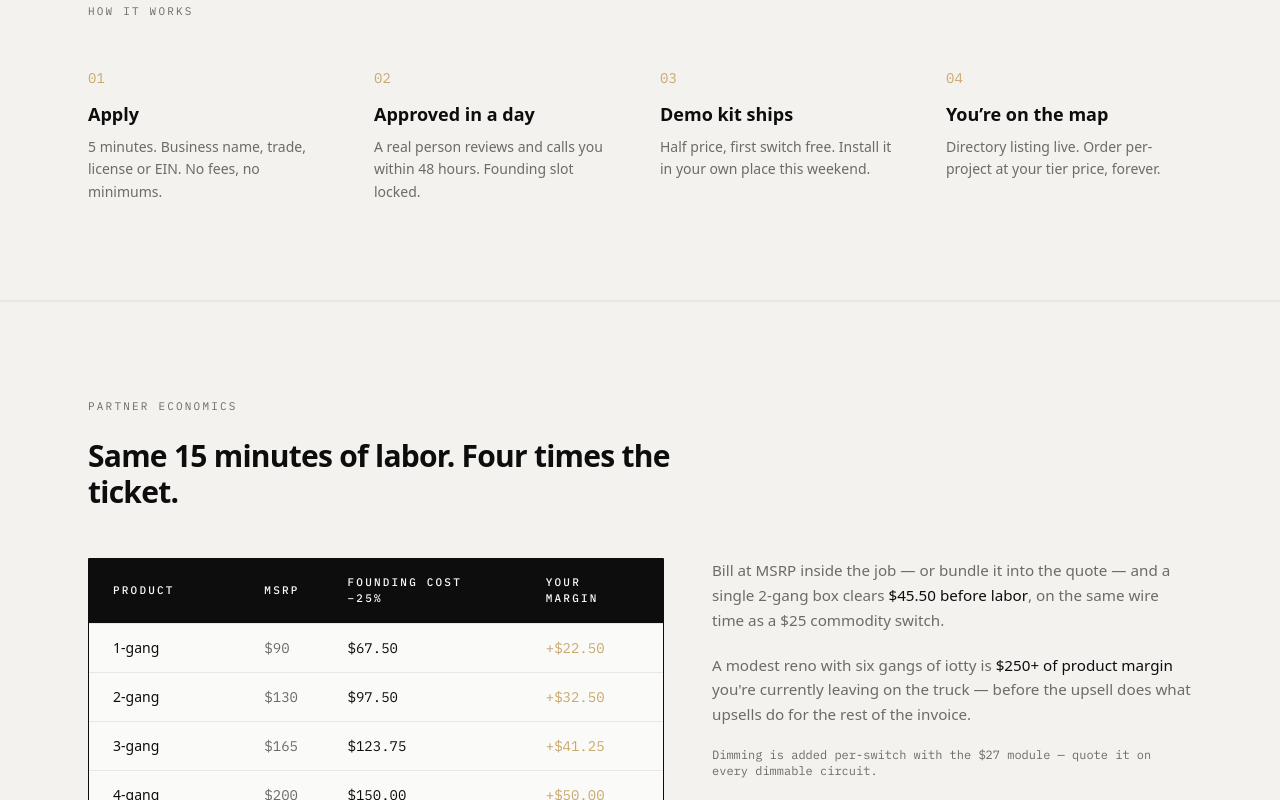
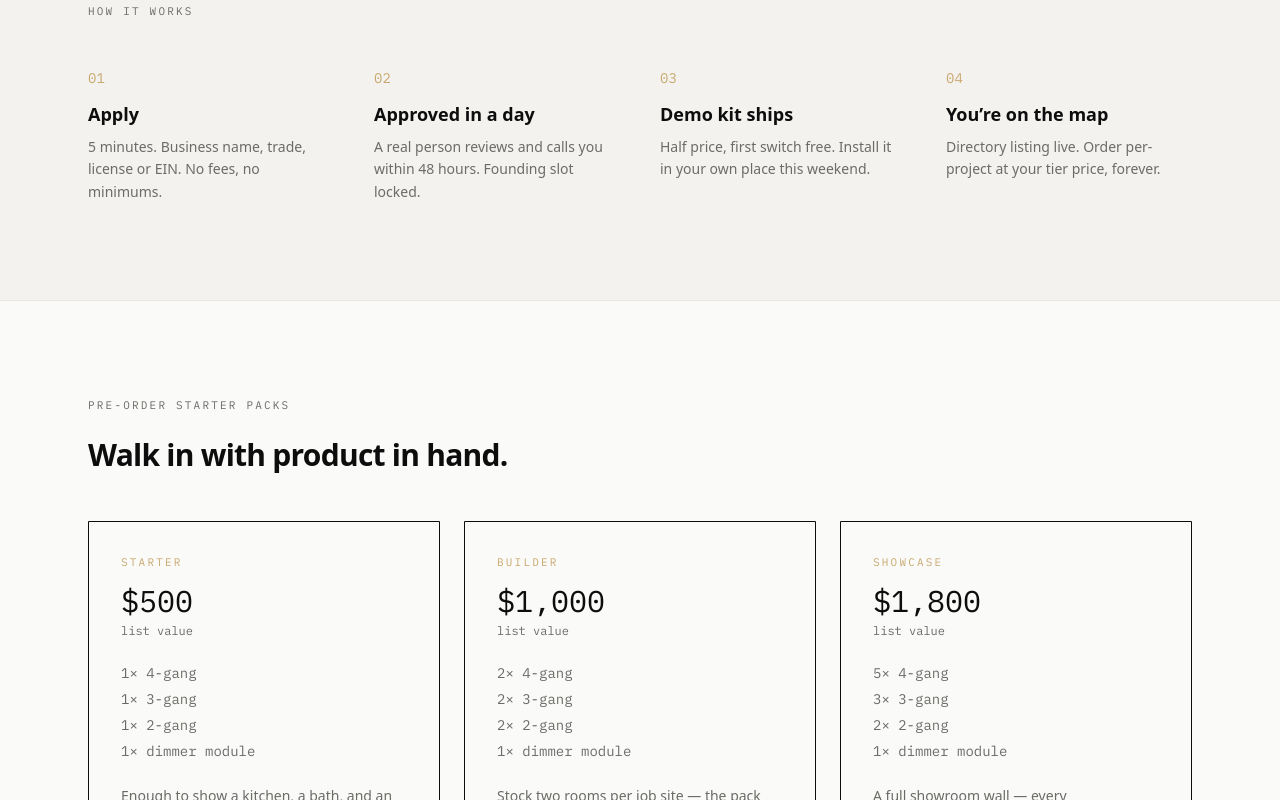
Before and after one commit to ryanseverussparkssales-sketch/Iotty-Trade-Partner-Program, a SvelteKit app: page / in a window 1280 px wide. Shown: the part 2000-2800 px from the top of the page. Built offline with nearby package versions, Linux system fonts and the light colour scheme; no server answers.

Commit message:
add Pre-order starter packs section (Starter  / Builder ,000 / Showcase ,800) below How it works

```diff
--- a/src/routes/+page.svelte
+++ b/src/routes/+page.svelte
@@ -70,6 +70,27 @@
 		{ n: '02', t: 'Approved in a day', d: 'A real person reviews and calls you within 48 hours. Founding slot locked.' },
 		{ n: '03', t: 'Demo kit ships', d: 'Half price, first switch free. Install it in your own place this weekend.' },
 		{ n: '04', t: 'You’re on the map', d: 'Directory listing live. Order per-project at your tier price, forever.' }
+	];
+
+	const starterPacks = [
+		{
+			name: 'Starter',
+			value: '500',
+			contents: ['1× 4-gang', '1× 3-gang', '1× 2-gang', '1× dimmer module'],
+			blurb: 'Enough to show a kitchen, a bath, and an entry in the same walkthrough.'
+		},
+		{
+			name: 'Builder',
+			value: '1,000',
+			contents: ['2× 4-gang', '2× 3-gang', '2× 2-gang', '1× dimmer module'],
+			blurb: 'Stock two rooms per job site — the pack most partners reorder first.'
+		},
+		{
+			name: 'Showcase',
+			value: '1,800',
+			contents: ['5× 4-gang', '3× 3-gang', '2× 2-gang', '1× dimmer module'],
+			blurb: 'A full showroom wall — every configuration, ready to demo on day one.'
+		}
 	];
 </script>
 
@@ -209,6 +230,37 @@
 	</div>
 </section>
 
+<!-- ============ PRE-ORDER STARTER PACKS ============ -->
+<section id="starter-packs" class="mx-auto max-w-6xl px-6 py-24">
+	<p class="overline-label text-pencil">Pre-order starter packs</p>
+	<h2 class="mt-6 text-3xl font-semibold tracking-tight">Walk in with product in hand.</h2>
+	<div class="mt-12 grid gap-6 lg:grid-cols-3">
+		{#each starterPacks as pack (pack.name)}
+			<div class="frame-motif flex flex-col bg-paper p-8">
+				<p class="overline-label text-manila-deep">{pack.name}</p>
+				<p class="mt-3 font-mono text-3xl text-ink">${pack.value}</p>
+				<p class="mt-1 font-mono text-xs text-pencil">list value</p>
+				<ul class="mt-6 space-y-1.5 font-mono text-sm text-pencil">
+					{#each pack.contents as item (item)}
+						<li>{item}</li>
+					{/each}
+				</ul>
+				<p class="mt-6 flex-1 text-sm leading-relaxed text-pencil">{pack.blurb}</p>
+				<a
+					href="mailto:trade@iottysmarthome.com?subject=Pre-order — {pack.name} pack"
+					class="frame-motif mt-8 inline-block bg-ink px-6 py-3 text-center text-sm font-semibold text-paper transition-colors hover:bg-manila-deep hover:text-ink"
+				>
+					Pre-order the {pack.name}
+				</a>
+			</div>
+		{/each}
+	</div>
+	<p class="mt-8 text-xs leading-relaxed text-pencil">
+		Priced at your tier — Trade partners get order-size pricing, Founding and Elite partners lock a flat rate. See
+		<a href="#tiers" class="underline underline-offset-2">tiers &amp; pricing</a>.
+	</p>
+</section>
+
 <!-- ============ THE MATH ============ -->
 <section id="math" class="border-y border-canvas bg-canvas/40">
 	<div class="mx-auto max-w-6xl px-6 py-24">
```
